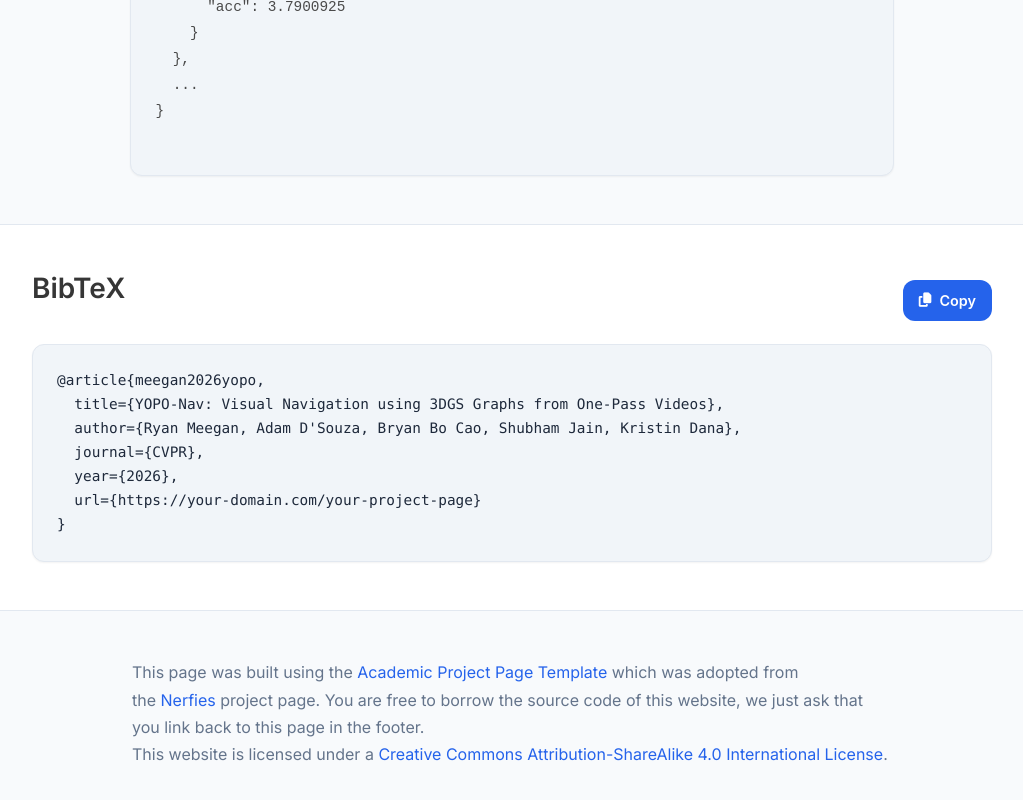
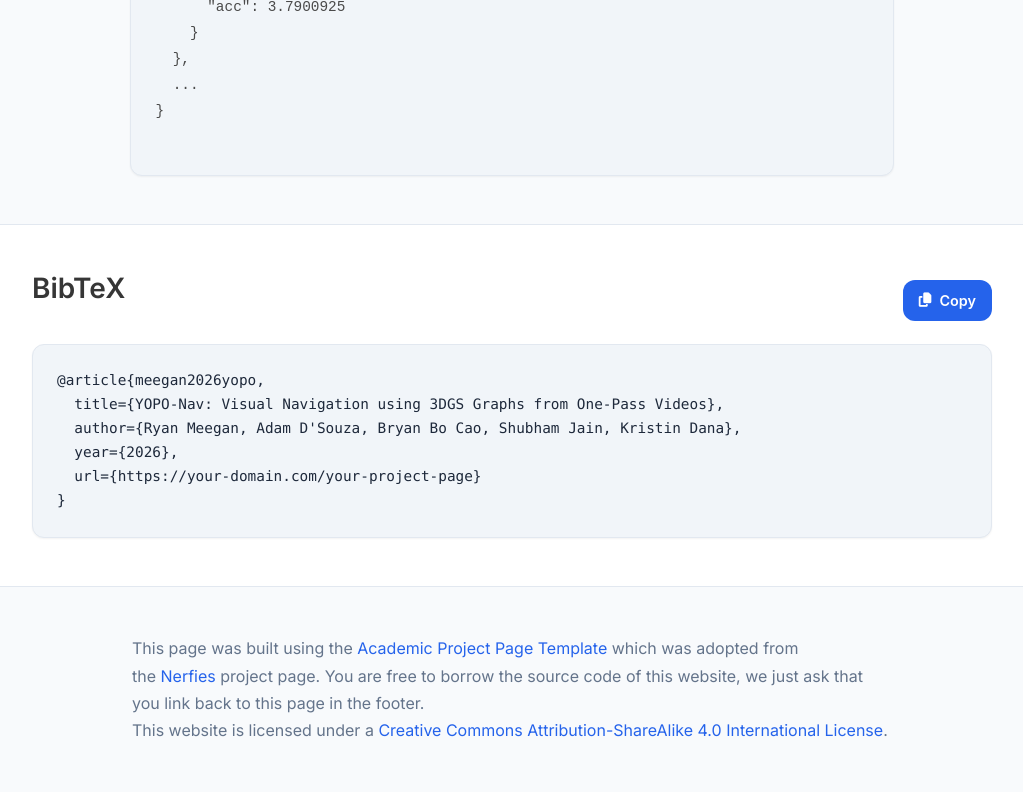
Before and after one commit to ajd324/ajd324.github.io, a plain HTML site: page index.html in a window 1280 px wide. Shown: the part 5403-6203 px from the top of the page, without its empty margins (128-1151 px from the left). Drawn offline with nearby package versions, Linux system fonts and the light colour scheme; some icons are missing.

Commit message:
Update index.html

```diff
--- a/index.html
+++ b/index.html
@@ -726,7 +726,6 @@ paths/
       <pre id="bibtex-code"><code>@article{meegan2026yopo,
   title={YOPO-Nav: Visual Navigation using 3DGS Graphs from One-Pass Videos},
   author={Ryan Meegan, Adam D'Souza, Bryan Bo Cao, Shubham Jain, Kristin Dana},
-  journal={CVPR},
   year={2026},
   url={https://your-domain.com/your-project-page}
 }</code></pre>
```
